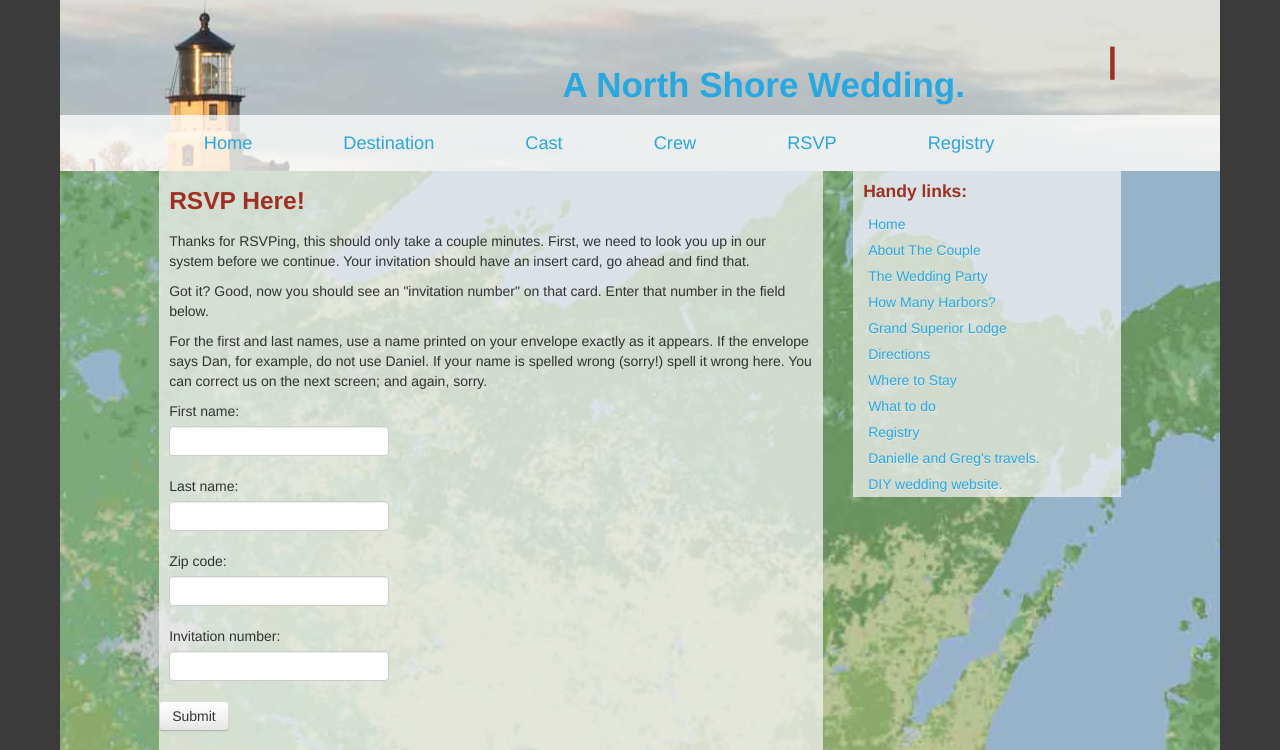
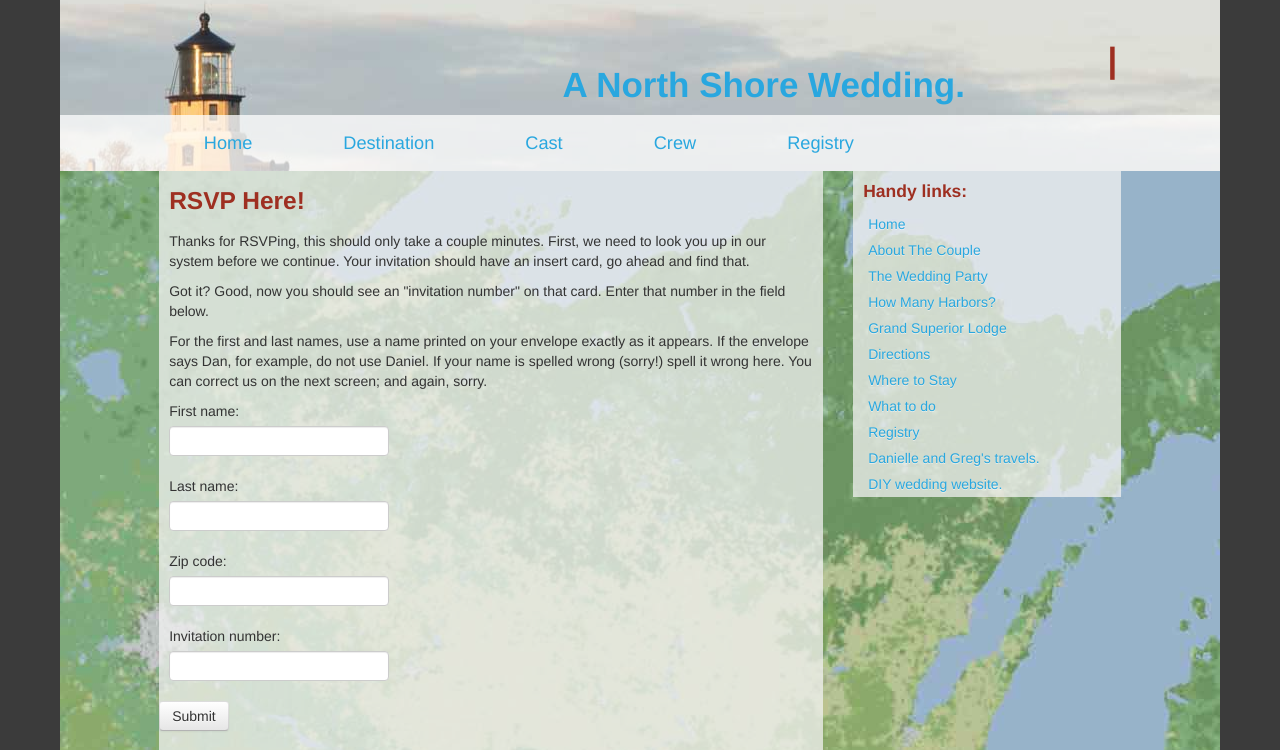
Before and after one commit to gboone/wedding.harmsboone.org, a Django app: template rsvp/templates/auth.html in a window 1280 px wide. Shown: the top 750 px of the page. Run offline with Django 3.2, Linux system fonts and the light colour scheme; the template is opened without the code that fills it: values that come from a table or form of the project are taken from there, others are empty; parts of the project's set-up code (start-up, migrations or seed data) failed here and were passed over.

Commit message:
Adds a map!

```diff
--- a/posts/templates/base.html
+++ b/posts/templates/base.html
@@ -65,7 +65,7 @@
 					</li>
 					<li class="pull-left"><a href="/the_couple/">Cast</a></li>
 					<li class="pull-left"><a href="/the_party/">Crew</a></li>
-					<li class="pull-left"><a href="/rsvp/">RSVP</a></li>
+					<!-- <li class="pull-left"><a href="/rsvp/">RSVP</a></li> -->
 					<li class="pull-left"><a href="/registry/">Registry</a></li>
 				</ul>
 			</div> <!-- main-nav -->
--- a/posts/templates/date-objects.html
+++ b/posts/templates/date-objects.html
@@ -21,5 +21,6 @@
 				<h5>{{ page.title }}</h5>
 				<p>{{ page.content | safe }}</p>
 			{% endif %}
+			<script src="https://embed.github.com/view/geojson/gboone/hwy-61-revisited/master/points.geojson"></script>
 		</article>
 {% endblock %}
```
